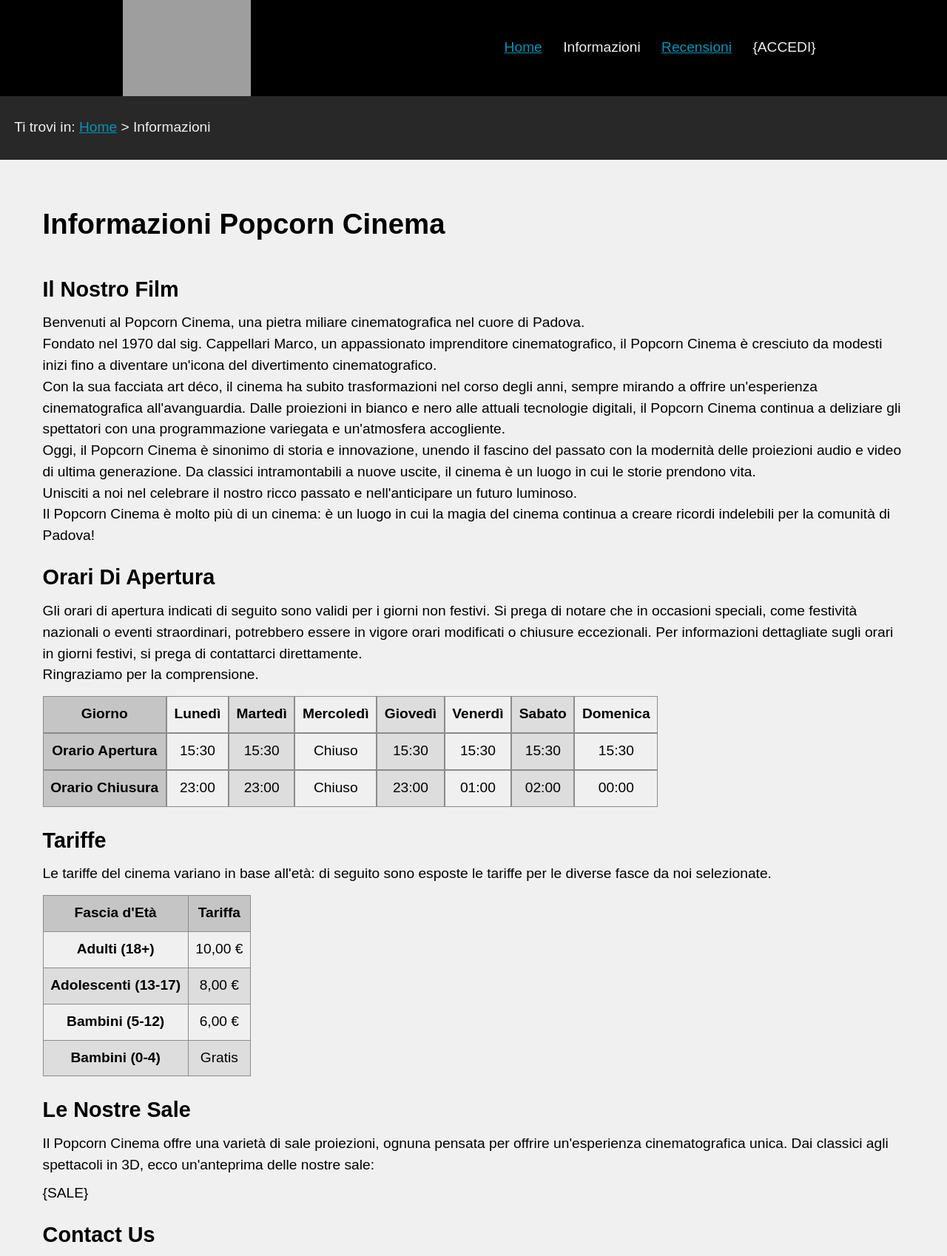
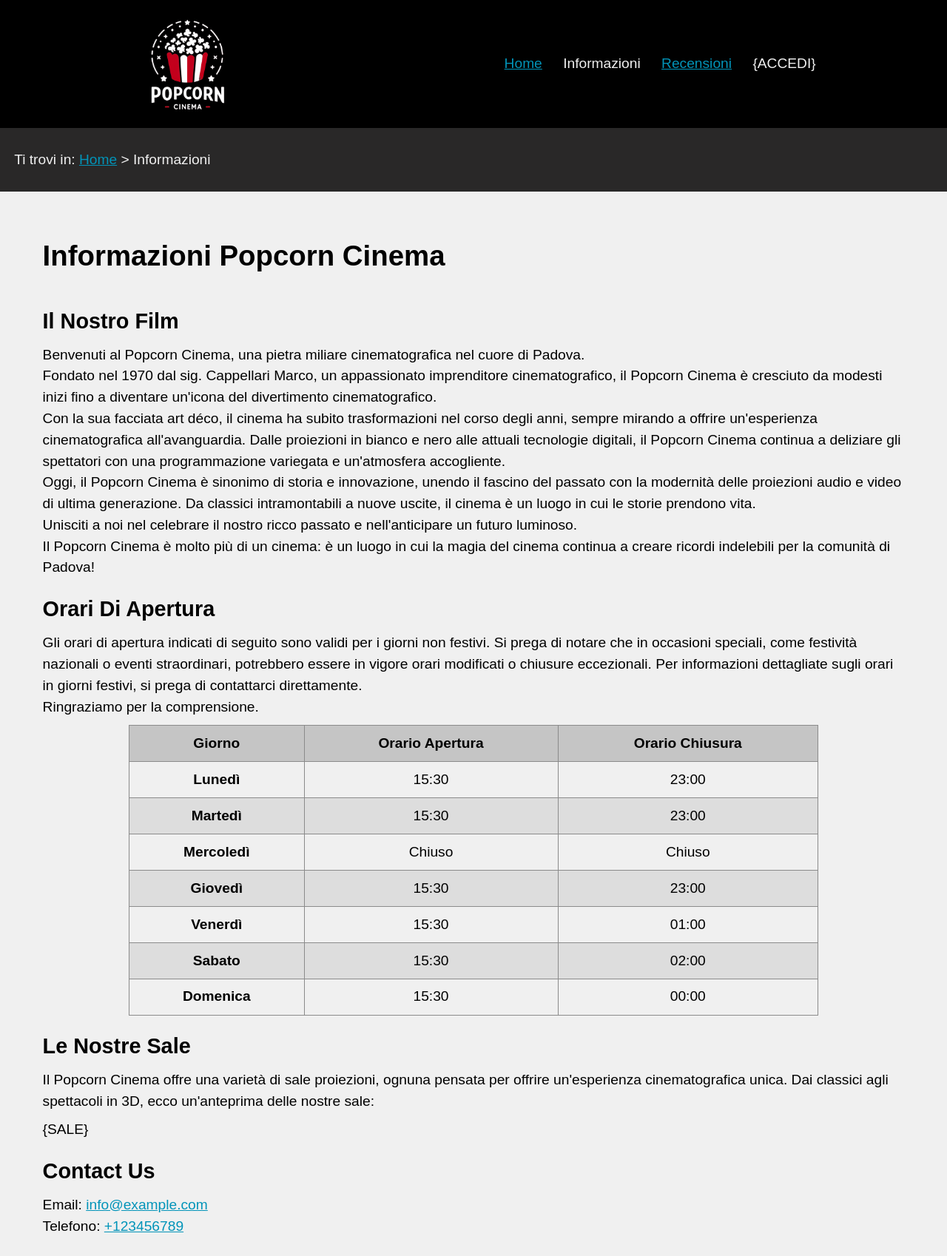
Before and after one commit to MarcoCappellari/ProgettoTecWeb, a PHP site: page /src/html/info_cinema.html in a window 1280 px wide. Shown: the top 1698 px of the page at 74% size. Run offline with PHP 8.4, Linux system fonts and the light colour scheme; grey boxes are pictures that could not be loaded.

Commit message:
ricontrollo finale

```diff
--- a/Cinema/src/css/mini.css
+++ b/Cinema/src/css/mini.css
@@ -1,5 +1,5 @@
 html{
-    font-size: 1.5em;
+    /* font-size: 1.5em; */
 }
 
 header{
--- a/Cinema/src/css/style.css
+++ b/Cinema/src/css/style.css
@@ -146,9 +146,9 @@ a:visited {
 
 /*-------------TABELLE-----------*/
 table {
-    margin-top: 0.2em;
-    margin-bottom: 0.2em;
+    margin: auto;
     border-collapse: collapse;
+    width: 80%;
 }
 
 caption {
@@ -167,18 +167,6 @@ th, td {
     border: 1px solid var(--borderColor);
     padding: 0.5em;
     text-align: center;
-}
-
-@media screen and (min-width: 1000px) {
-    .table-flip {
-        display: flex;
-        flex-direction: row;
-    }
-
-    .tr-flip {
-        display: flex;
-        flex-direction: column;
-    }
 }
 
 tbody tr:nth-child(even) {
@@ -681,7 +632,8 @@ input[type="checkbox"]:disabled + .label-posto, #occupato {
 #biglietto-recap-form input[type="submit"],
 #modifica_film_container input[type="submit"],
 #modifica_utente_container input[type="submit"],
-#proiezioni_container input[type="submit"]
+#proiezioni_container input[type="submit"],
+#prenota-button,
 #invia-recensione-button {
     margin-left: auto;
     margin-right: auto;
--- a/Cinema/src/html/info_cinema.html
+++ b/Cinema/src/html/info_cinema.html
@@ -9,13 +9,13 @@
     <link rel="stylesheet" href="../css/style.css" media="screen">
     <link rel="stylesheet" href="../css/mini.css" media="screen and (max-width: 1000px)">
     <link rel="stylesheet" href="../css/print.css" media="print">
-    <link rel="shortcut icon" href="../images/logo.png">
+    <link rel="shortcut icon" href="../images/logo-PopCorn-Cinema.png">
 </head>
 
 <body>
 
     <header>
-        <img id="logo" src="../images/logo1.png" alt="Logo PopCorn cinema con cestello di popcorn">
+        <img id="logo" src="../images/logo-PopCorn-Cinema.png" alt="Logo PopCorn cinema con cestello di popcorn">
         <nav id="menu">
             <ul>
                 <li><a href="../../index.php"><span lang="en">Home</span></a></li>
@@ -29,7 +29,7 @@
     </header>
 
     <nav id="breadcrumb">
-        <p>Ti trovi in: <a href="../../index.php"><span lang="en">Home</span></a> &gt Informazioni</p>
+        <p>Ti trovi in: <a href="../../index.php"><span lang="en">Home</span></a> &gt; Informazioni</p>
     </nav>
 
     <main>
@@ -55,86 +55,54 @@
             Per informazioni dettagliate sugli orari in giorni festivi, si prega di contattarci direttamente.<br>
             Ringraziamo per la comprensione.</p>
             <div class="table-container">
-                <table aria-describedby="desc-orari" class="table-flip" id="orari">
+                <table aria-describedby="desc-orari" id="orari">
                     <thead>
-                        <tr class="tr-flip">
+                        <tr>
                             <th scope="col">Giorno</th>
                             <th scope="col">Orario Apertura</th>
                             <th scope="col">Orario Chiusura</th>
                         </tr>
                     </thead>
-                    <tbody class="table-flip">
-                        <tr class="tr-flip">
-                            <th scope="row" data-label="Giorno">Lunedì</th>
-                            <td scope="row" data-label="Orario Apertura"><time datatime="15:30">15:30</time></td>
-                            <td scope="row" data-label="Orario Chiusura"><time datatime="23:00">23:00</time></td>
+                    <tbody>
+                        <tr>
+                            <th scope="row" abbr="lun">Lunedì</th>
+                            <td><time datatime="15:30">15:30</time></td>
+                            <td><time datatime="23:00">23:00</time></td>
                         </tr>
-                        <tr class="tr-flip">
-                            <th scope="row" data-label="Giorno">Martedì</th>
-                            <td scope="row" data-label="Orario Apertura"><time datatime="15:30">15:30</time></td>
-                            <td scope="row" data-label="Orario Chiusura"><time datatime="23:00">23:00</time></td>
+                        <tr>
+                            <th scope="row" abbr="mar">Martedì</th>
+                            <td><time datatime="15:30">15:30</time></td>
+                            <td><time datatime="23:00">23:00</time></td>
                         </tr>
-                        <tr class="tr-flip">
-                            <th scope="row" data-label="Giorno">Mercoledì</th>
-                            <td scope="row" data-label="Orario Apertura">Chiuso</td>
-                            <td scope="row" data-label="Orario Chiusura">Chiuso</td>
+                        <tr>
+                            <th scope="row" abbr="mer">Mercoledì</th>
+                            <td>Chiuso</td>
+                            <td>Chiuso</td>
                         </tr>
-                        <tr class="tr-flip">
-                            <th scope="row" data-label="Giorno">Giovedì</th>
-                            <td scope="row" data-label="Orario Apertura"><time datatime="15:30">15:30</time></td>
-                            <td scope="row" data-label="Orario Chiusura"><time datatime="23:00">23:00</time></td>
+                        <tr>
+                            <th scope="row" abbr="gio">Giovedì</th>
+                            <td><time datatime="15:30">15:30</time></td>
+                            <td><time datatime="23:00">23:00</time></td>
                         </tr>
-                        <tr class="tr-flip">
-                            <th scope="row" data-label="Giorno">Venerdì</th>
-                            <td scope="row" data-label="Orario Apertura"><time datatime="15:30">15:30</time></td>
-                            <td scope="row" data-label="Orario Chiusura"><time datatime="01:00">01:00</time></td>
+                        <tr>
+                            <th scope="row" abbr="ven">Venerdì</th>
+                            <td><time datatime="15:30">15:30</time></td>
+                            <td><time datatime="01:00">01:00</time></td>
                         </tr>
-                        <tr class="tr-flip">
-                            <th scope="row" data-label="Giorno">Sabato</th>
-                            <td scope="row" data-label="Orario Apertura"><time datatime="15:30">15:30</time></td>
-                            <td scope="row" data-label="Orario Chiusura"><time datatime="02:00">02:00</time></td>
+                        <tr>
+                            <th scope="row" abbr="sab">Sabato</th>
+                            <td><time datatime="15:30">15:30</time></td>
+                            <td><time datatime="02:00">02:00</time></td>
                         </tr>
-                        <tr class="tr-flip">
-                            <th scope="row" data-label="Giorno">Domenica</th>
-                            <td scope="row" data-label="Orario Apertura"><time datatime="15:30">15:30</time></td>
-                            <td scope="row" data-label="Orario Chiusura"><time datatime="01:00">00:00</time></td>
+                        <tr>
+                            <th scope="row" abbr="dom">Domenica</th>
+                            <td><time datatime="15:30">15:30</time></td>
+                            <td><time datatime="01:00">00:00</time></td>
                         </tr>
                     </tbody>
                 </table>
                 <p class="sr-only" id="desc-orari">La tabella presenta tre colonne: ogni riga riporta il giorno seguito dall'orario di apertura e seguito dall'orario di chisura
                 relativo a quel giorno.</p>
-            </div>
-
-            <h2>Tariffe</h2>
-            <p>Le tariffe del cinema variano in base all'età: di seguito sono esposte le tariffe per le diverse fasce da noi selezionate.</p>
-            <div class="table-container">
-                <table aria-describedby="desc-tariffe">
-                    <thead>
-                        <tr>
-                            <th scope="col">Fascia d'Età</th>
-                            <th scope="col">Tariffa</th>
-                        </tr>
-                    </thead>
-                    <tbody>
-                        <tr>
-                            <th scope="row" data-label="Fascia d'Età">Adulti (18+)</th>
-                            <td scope="row" data-label="Tariffa">10,00 &euro;</td>
-                        </tr>
-                        <tr>
-                            <th scope="row" data-label="Fascia d'Età">Adolescenti (13-17)</th>
-                            <td scope="row" data-label="Tariffa">8,00 &euro;</td>
-                        </tr>
-                        <tr>
-                            <th scope="row" data-label="Fascia d'Età">Bambini (5-12)</th>
-                            <td scope="row" data-label="Tariffa">6,00 &euro;</td>
-                        </tr>
-                        <tr>
-                            <th scope="row" data-label="Fascia d'Età">Bambini (0-4)</th>
-                            <td scope="row" data-label="Tariffa">Gratis</td>
-                        </tr>
-                    </tbody>
-                </table>
-                <p id="desc-tariffe" class="sr-only">La tabella, composta da due colonne, fornisce in ogni riga la fascia d'età associata al relativo prezzo di entrata.</p>
             </div>
 
             <h2>Le Nostre Sale</h2>
--- a/Cinema/src/php/accedi.php
+++ b/Cinema/src/php/accedi.php
@@ -7,7 +7,7 @@ $utente_errato="";
 
 if ($_SERVER['REQUEST_METHOD'] == 'POST') {
     if (!isset($_POST['utente']) || !isset($_POST['password'])) {
-        header('Location: ../html/404.html');
+        header('Location: 404.php');
         exit();
     }
 
--- a/Cinema/src/php/admin.php
+++ b/Cinema/src/php/admin.php
@@ -31,7 +31,7 @@ if (isset($_SESSION['logged_in']) && $_SESSION['logged_in'] === true && $_SERVER
     session_destroy();
 
     // Reindirizza l'utente alla pagina di login o alla home
-    header('Location: Accedi.php');
+    header('Location: accedi.php');
     exit();
 }
 
--- a/Cinema/src/php/aggiungi_film.php
+++ b/Cinema/src/php/aggiungi_film.php
@@ -20,7 +20,7 @@ if ($_SERVER['REQUEST_METHOD'] === 'POST') {
 
     $sql = "INSERT INTO Film (titolo, regista, locandina, durata, trama) VALUES ('$titolo' , '$regista' , '$locandina_path', '$durata' , '$trama_film')";
     if (!$conn->query($sql)) {
-        header('Location: ../html/500.html');
+        header('Location: 500.php');
         exit();
     }
 
@@ -28,7 +28,7 @@ if ($_SERVER['REQUEST_METHOD'] === 'POST') {
 
     $sql2 = "INSERT INTO Classificazione(id_film, nome_genere) VALUES ('$id_film','$genere_primario')";
     if (!$conn->query($sql2)) {
-        header('Location: ../html/500.html');
+        header('Location: 500.php');
         exit();
     }
 
@@ -36,7 +36,7 @@ if ($_SERVER['REQUEST_METHOD'] === 'POST') {
         $genere_secondario = $_POST['genere_secondario'];
         $sql3 = "INSERT INTO Classificazione(id_film, nome_genere) VALUES ('$id_film','$genere_secondario')";
         if (!$conn->query($sql3)) {
-            header('Location: ../html/500.html');
+            header('Location: 500.php');
             exit();
         }
     }
--- a/Cinema/src/php/prenota.php
+++ b/Cinema/src/php/prenota.php
@@ -10,9 +10,8 @@ $id_film = $_POST['idFilm'];
 $ora_film = $_POST['ora'];
 $data_film = $_POST['data'];
 
-// Verifico ERROR 404
 if (empty($id_film) || empty($ora_film) || empty($data_film) || absentProiection($conn, $id_film, $ora_film, $data_film)) {
-    header('Location: ../html/404.html');
+    header('Location: 404.php');
     exit();
 }
 
--- a/Cinema/src/php/scrivi_recensione.php
+++ b/Cinema/src/php/scrivi_recensione.php
@@ -13,7 +13,7 @@ if(!$output){
     header('Location: recensioni.php');
     exit();
 } else {
-    header('Location: ../html/500.html');
+    header('Location: 500.php');
     exit();
 }
 
```
Also changed, not shown: other parts of Cinema/src/css/style.css (+32 -68 lines), Cinema/src/html/aggiungi_proiezione.html (+3 -4 lines), Cinema/src/html/info_film.html (+15 -39 lines), Cinema/src/html/posti.html (+8 -11 lines), Cinema/src/php/info_cinema.php (+4 -4 lines), Cinema/src/php/info_film.php (+7 -3 lines), Cinema/src/images/error-film.png (deleted), Cinema/src/images/instagram.png (deleted), Cinema/src/images/mail.png (deleted), Cinema/src/images/telephone.png (deleted).
